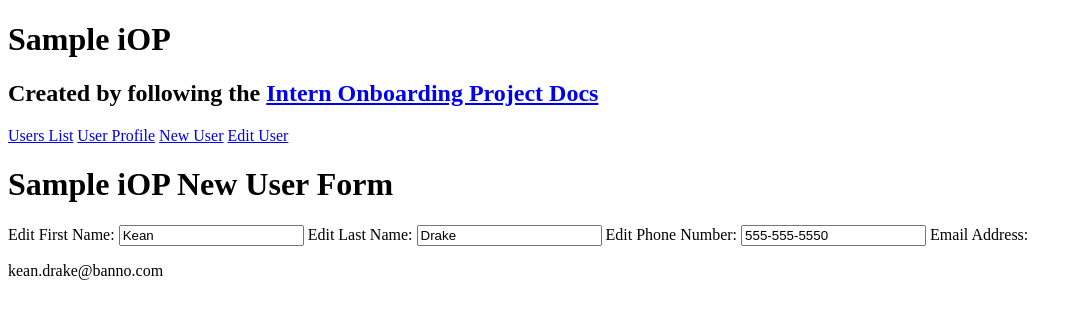
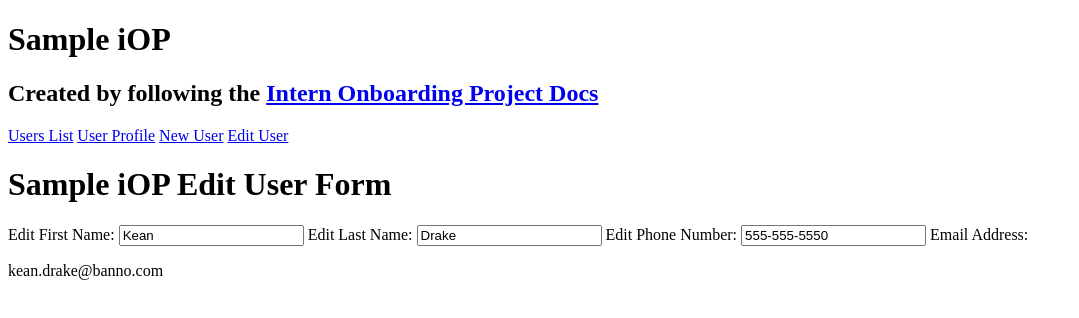
Before and after one commit to kddrake/sample-iop, a plain HTML site: page editUser.html in a window 1280 px wide. Shown: the whole page, without its empty margins (0-1079 px from the left). Drawn offline with Linux system fonts and the light colour scheme.

Commit message:
Updated title

```diff
--- a/editUser.html
+++ b/editUser.html
@@ -17,7 +17,7 @@
         <a href="file:///Users/keandrake/Desktop/sample-iop/editUser.html">Edit User</a>
       </nav>
     </header>
-    <h1>Sample iOP New User Form</h1>
+    <h1>Sample iOP Edit User Form</h1>
     <form>
       <label>Edit First Name: </label>
       <input name="firstName" type="text" placeholder="Kean" value="Kean">
```
